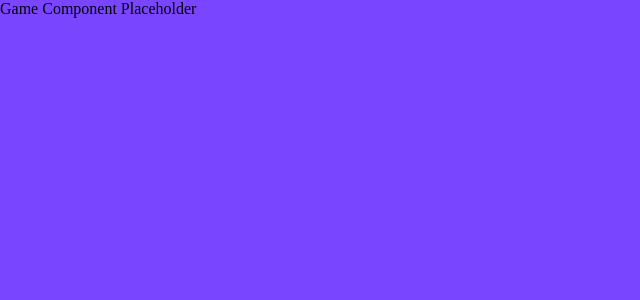
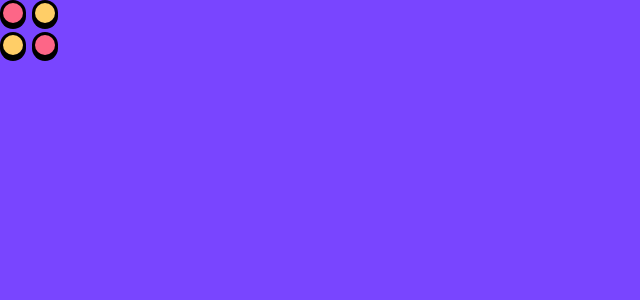
Before and after one commit to JonahFoster/connect-four, a React app: page /game in a window 1280 px wide. Shown: the top 300 px of the page, without its empty margins (0-640 px from the left). Built offline with nearby package versions, Linux system fonts and the light colour scheme; the HTML template or start-up script is replaced by a standard one.

Commit message:
Initial setup for game component

```diff
--- a/src/App.jsx
+++ b/src/App.jsx
@@ -1,5 +1,6 @@
 import MainMenu from './MainMenu.jsx'
 import GameRules from './GameRules.jsx'
+import Game from './Game.jsx'
 import { BrowserRouter as Router, Route, Routes } from 'react-router-dom';
 
 function App() {
@@ -9,7 +10,7 @@ function App() {
       <div className='app-container'>
         <Routes>
           <Route path="/gamerules" element={<GameRules />} />
-          <Route path="/game" element={<div>Game Component Placeholder</div>} />
+          <Route path="/game" element={<Game />} />
           <Route path="/" element={<MainMenu />} />
         </Routes>
       </div>
--- /dev/null
+++ b/src/Game.jsx
@@ -0,0 +1,13 @@
+import logo from './assets/images/logo.svg'
+import styles from './MainMenu.module.css'
+
+function MainMenu() {
+
+  return (
+    <div>
+        <img className={styles['logo']} src={logo} />
+    </div>
+  )
+}
+
+export default MainMenu
--- /dev/null
+++ b/src/Game.module.css
@@ -0,0 +1,4 @@
+@font-face {
+    font-family: "Space Grotesk";
+    src: url("./assets/fonts/SpaceGrotesk-VariableFont_wght.ttf") format("truetype");
+  }
```
